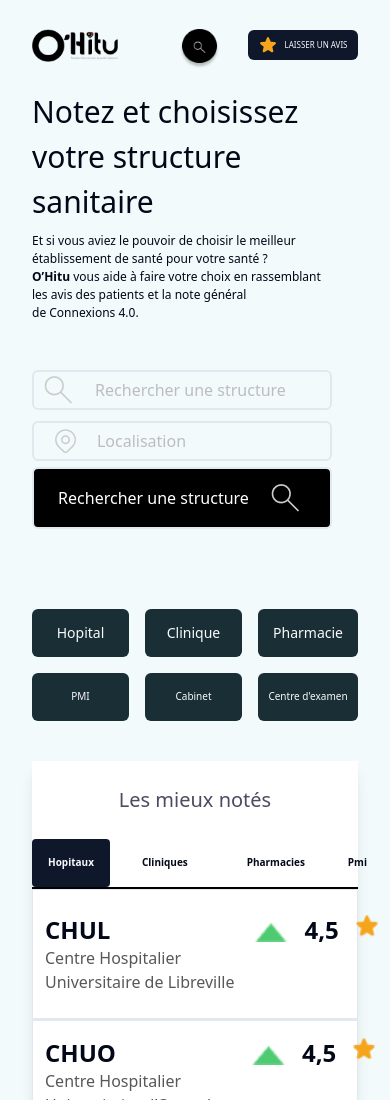
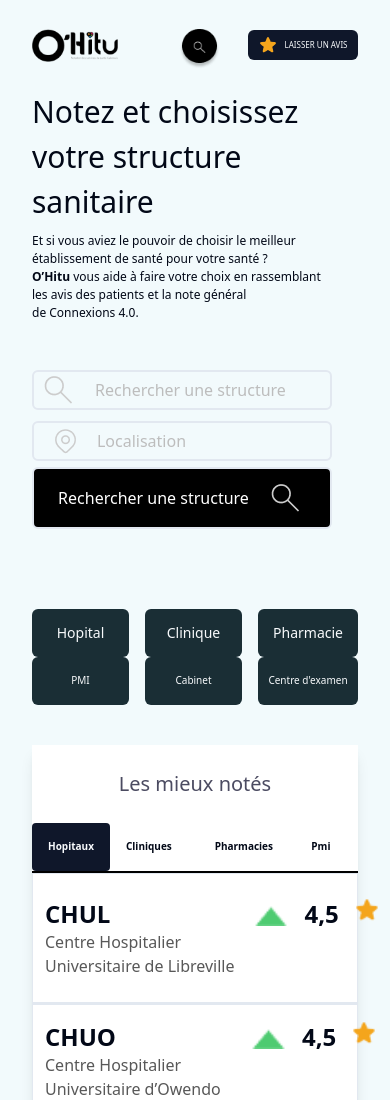
Before and after one commit to JojoELITE/O-Hitu-vite-project, a React (Vite) app: page / in a window 390 px wide. Shown: the top 1100 px of the page. Built offline with nearby package versions, Linux system fonts and the light colour scheme.

Commit message:
fin de la version mobile , debut desktop

```diff
--- a/src/pages/Home.jsx
+++ b/src/pages/Home.jsx
@@ -118,14 +118,14 @@ function Home() {
 
 
 
-                <div className="flex gap-4 mt- lg:mt-0">
+                <div className="flex gap-4">
                     <Button className=" w-[100px] lg:w-[141.25px] h-[48px] bg-[#1A2E35]" variant="">Hopital</Button>
                     <Button className=" w-[100px] lg:w-[141.25px] h-[48px] bg-[#1A2E35]" variant="">Clinique</Button>
                     <Button className=" w-[100px] lg:w-[141.25px] h-[48px] bg-[#1A2E35]" variant="">Pharmacie</Button>
                     <Button className=" w-[100px] lg:w-[141.25px] h-[48px] bg-[#1A2E35] lg:block hidden" variant="">PMI</Button>
                 </div>
 
-                <div className="flex lg:hidden gap-4 mt-4">
+                <div className="flex lg:hidden gap-4 ">
                     <Button className="w-[100px] h-[48px] bg-[#1A2E35] text-[10px]" variant="">PMI</Button>
                     <Button className="w-[100px] h-[48px] bg-[#1A2E35] text-[10px]" variant="">Cabinet</Button>
                     <Button className="w-[100px] h-[48px] bg-[#1A2E35] text-[10px]" variant="">Centre d'examen</Button>
@@ -140,7 +140,7 @@ function Home() {
                     <h2 className="text-[#4B4B61] text-center py-6 lg:py-10 text-[20px]  sm:block lg:hidden">Les mieux notés</h2>
 
 
-                    <div className="flex gap-4 items-center border-b-2 border-black">
+                    <div className="flex lg:gap-4 items-center border-b-2 border-black">
                         <Button className="w-[80px] lg:w-[120px] h-[48px] font-bold text-[10px] lg:text-xl rounded" variant="">Hopitaux</Button>
                         <Button className="w-[80px] lg:w-[120px] h-[48px] font-bold text-[10px] lg:text-xl rounded" variant="online">Cliniques</Button>
                         <Button className="w-[80px] lg:w-[120px] h-[48px] font-bold text-[10px] lg:text-xl rounded ml-4" variant="online">Pharmacies</Button>
```
